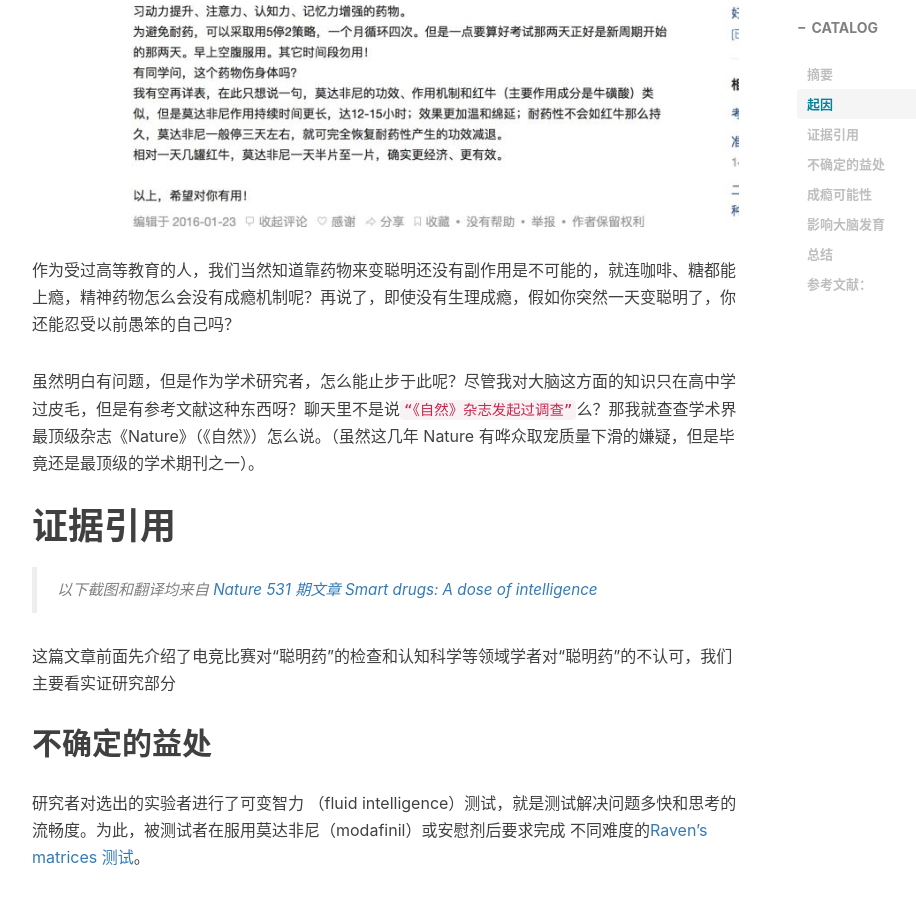
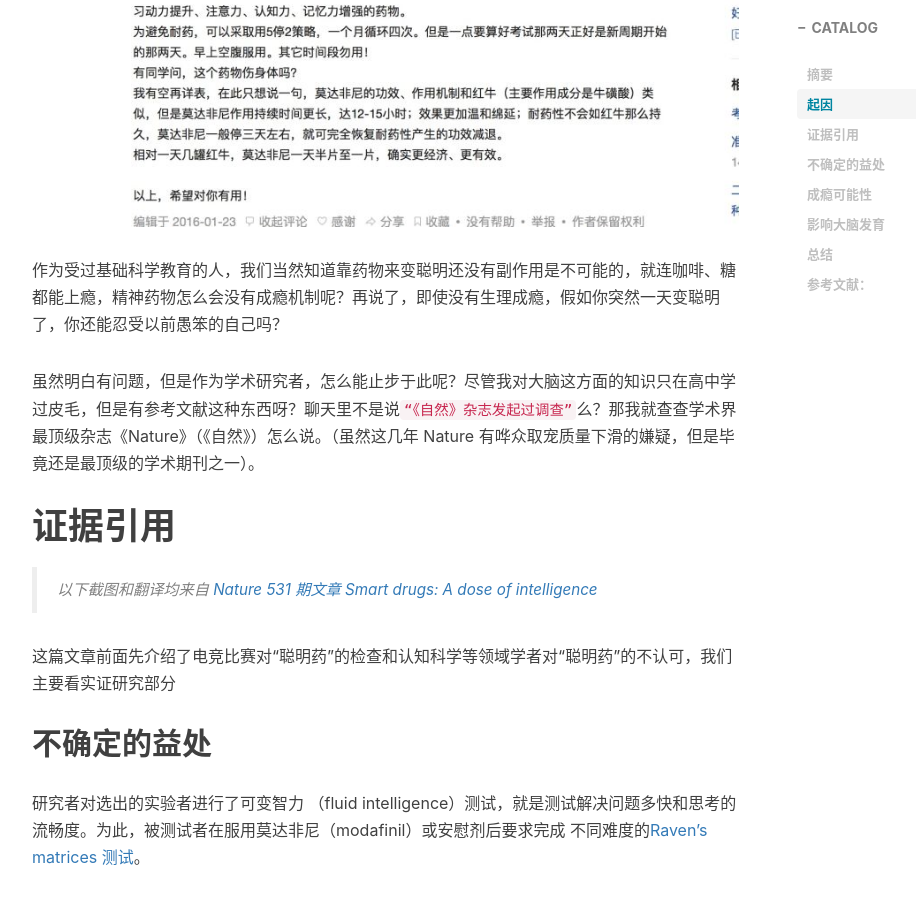
Before and after one commit to xuyumeng/xuyumeng.github.io, a Jekyll site: the page built from _posts/2016-08-07-smart-drugs.markdown, in a window 1280 px wide and 900 px high, scrolled down 2823 px. Shown: the whole window, without its empty margins (233-1149 px from the left). Built offline with Jekyll 4.4.1, drawn with Linux system fonts in a browser that asks for light colours; nearby versions of some CDN libraries; comment, search, counter and statistics services are not loaded.

Commit message:
Fix some words

```diff
--- a/_posts/2016-08-07-smart-drugs.markdown
+++ b/_posts/2016-08-07-smart-drugs.markdown
@@ -27,7 +27,7 @@ tags:
 
 ![知乎上的回答](/img/post/2016-08-07-smart-drug/2.pic.jpg)
 
-作为受过高等教育的人，我们当然知道靠药物来变聪明还没有副作用是不可能的，就连咖啡、糖都能上瘾，精神药物怎么会没有成瘾机制呢？再说了，即使没有生理成瘾，假如你突然一天变聪明了，你还能忍受以前愚笨的自己吗？
+作为受过基础科学教育的人，我们当然知道靠药物来变聪明还没有副作用是不可能的，就连咖啡、糖都能上瘾，精神药物怎么会没有成瘾机制呢？再说了，即使没有生理成瘾，假如你突然一天变聪明了，你还能忍受以前愚笨的自己吗？
 
 虽然明白有问题，但是作为学术研究者，怎么能止步于此呢？尽管我对大脑这方面的知识只在高中学过皮毛，但是有参考文献这种东西呀？聊天里不是说`“《自然》杂志发起过调查”`么？那我就查查学术界最顶级杂志《Nature》（《自然》）怎么说。（虽然这几年 Nature 有哗众取宠质量下滑的嫌疑，但是毕竟还是最顶级的学术期刊之一）。
 
```
